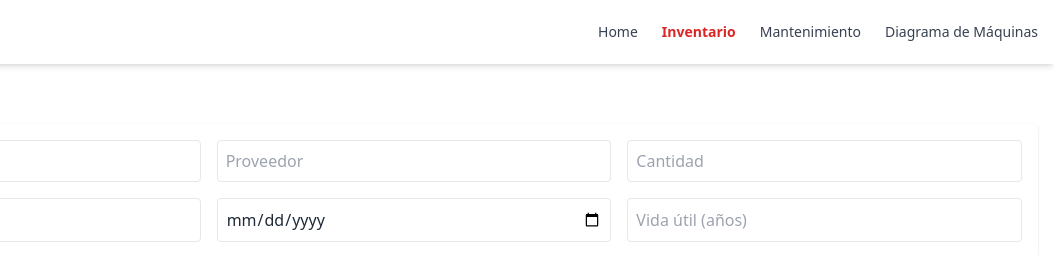
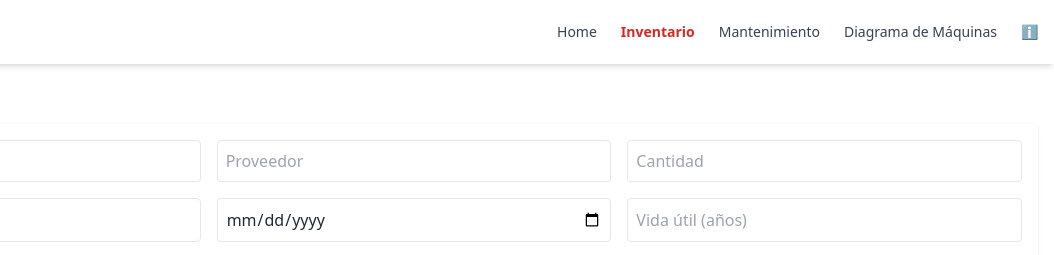
Before and after one commit to Geo-Way/SIM.io, a website: page public/inventario.html in a window 1280 px wide. Shown: the top 255 px of the page, 226-1280 px from the left. Drawn offline with nearby package versions, Linux system fonts and the light colour scheme; no server answers.

Commit message:
Update inventario.html

```diff
--- a/public/inventario.html
+++ b/public/inventario.html
@@ -39,6 +39,9 @@
       <a href="inventario.html" class="text-red-600 hover:text-red-600 font-bold">Inventario</a>
       <a href="mantenimiento.html" class="text-gray-700 hover:text-red-600">Mantenimiento</a>
        <a href="maquinas.html" class="text-gray-700 hover:text-red-600">Diagrama de Máquinas</a>
+              <a href="info.html" title="Ver documentación" class="text-gray-500 hover:text-red-600">
+          ℹ️
+        </a>
     </nav>
 
     <!-- Botón hamburguesa -->
```
